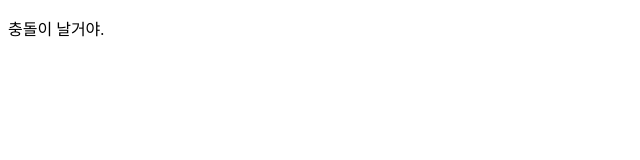
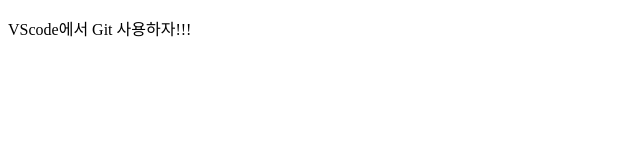
Before and after one commit to jyeoney/GitInitTest, a plain HTML site: page index.html in a window 1280 px wide. Shown: the whole page, without its empty margins (0-640 px from the left). Drawn offline with Linux system fonts and the light colour scheme.

Commit message:
VScode에서 커밋!

```diff
--- a/index.html
+++ b/index.html
@@ -6,6 +6,6 @@
   <title>이건 새로운 기능!!</title>
 </head>
 <body>
-  <p>충돌이 날거야.</p>
+  <p>VScode에서 Git 사용하자!!!</p>
 </body>
 </html>
```
